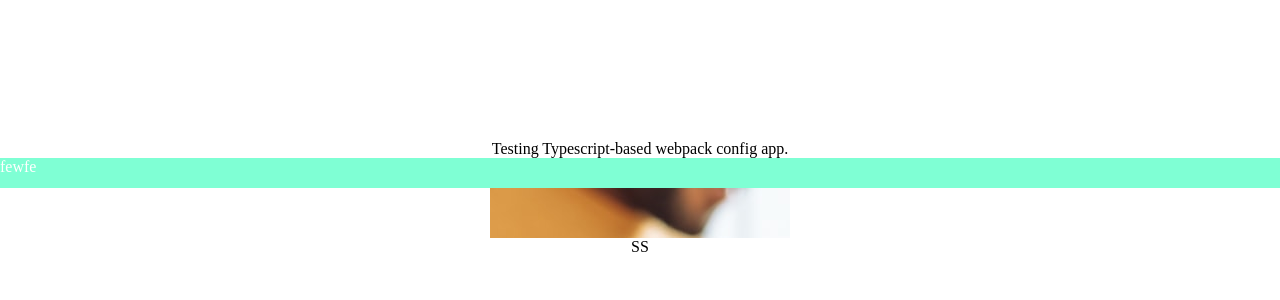
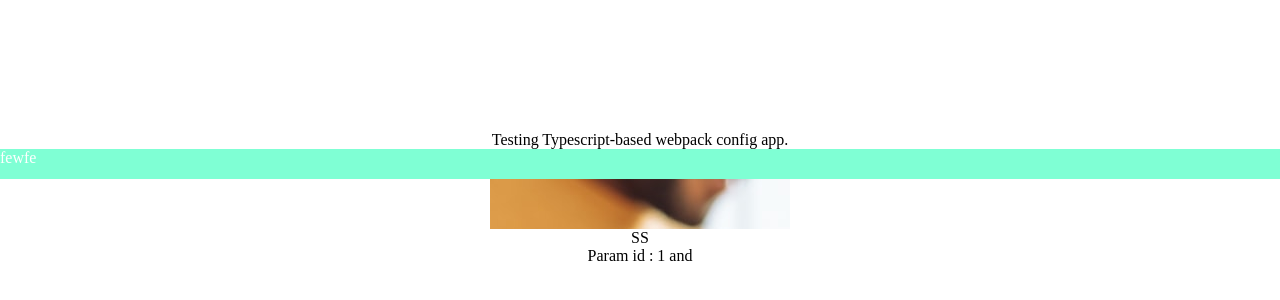
Before and after one commit to judoaseeta/webpack-config-tsbased, a React app: page /param/1 in a window 1280 px wide. Shown: the part 202-502 px from the top of the page. Built offline with nearby package versions, Linux system fonts and the light colour scheme; the HTML template or start-up script is replaced by a standard one.

Commit message:
리액트 라우터 추가 && 린트 명령어 수정

```diff
--- /dev/null
+++ b/src/components/routeWithParam.tsx
@@ -0,0 +1,16 @@
+import React from 'react'
+import { useParams } from 'react-router-dom'
+
+export interface RouteWithParamsProps {
+    name: string
+}
+export default function RouteWithParams({ name }: RouteWithParamsProps): React.ReactElement {
+    const { id } = useParams<{
+        id: string
+    }>()
+    return (
+        <div>
+            Param id : {id} and {name}{' '}
+        </div>
+    )
+}
--- a/src/home.tsx
+++ b/src/home.tsx
@@ -1,16 +1,21 @@
 import React from 'react'
+import { Route, Switch } from 'react-router-dom'
 import SS from './components/ss'
+import RouteWithParam from './components/routeWithParam'
 import './index.scss'
 import styles from './home.module.scss'
 import styles2 from './home.module.css'
 
-export default function Home() {
+export default function Home(): React.ReactElement {
     return (
         <div className={styles.container}>
             Testing Typescript-based webpack config app.
             <div className={styles2.region}>fewfe</div>
             <div className={styles.example_img} />
             <SS />
+            <Switch>
+                <Route path="/param/:id" component={RouteWithParam} />
+            </Switch>
         </div>
     )
 }
--- a/src/index.tsx
+++ b/src/index.tsx
@@ -1,9 +1,16 @@
 import React from 'react'
+import { Router } from 'react-router-dom'
+import { createBrowserHistory } from 'history'
 import { render } from 'react-dom'
 import Home from './home'
 
 const container = document.getElementById('root')
-
-const App = render(<Home />, container)
+export const browserHistory = createBrowserHistory()
+const App = render(
+    <Router history={browserHistory}>
+        <Home />
+    </Router>,
+    container,
+)
 
 export default App
--- a/webpack/client.ts
+++ b/webpack/client.ts
@@ -63,7 +63,7 @@ const devConfigs = merge([
     }),
     modules.html({
         template: htmlTemplate,
-        title: 'NEXTLAB LOGVIEWER',
+        title: 'WEBPACK_TYPESCRIPT_TEMPLATE',
     }),
     modules.configs.entry(path.join(root, './src/index.tsx')),
     modules.utils.devServer({
@@ -75,7 +75,7 @@ const devConfigs = merge([
         noInfo: true,
     }),
     modules.configs.output({
-        publicPath: '',
+        publicPath: '/',
     }),
     modules.utils.dotEnv(path.join(root, '/.env')),
 ])
@@ -108,7 +108,7 @@ const productionConfigs = merge([
     modules.configs.output({
         path: `${process.cwd()}/build`,
         filename: '[name].[chunkhash].prod.js',
-        publicPath: ``,
+        publicPath: '/',
     }),
     modules.styles.optimize(),
     modules.utils.clean(),
```
Also changed, not shown: package.json (+6 -2 lines), src/components/ssw.tsx (deleted, +0 -8 lines), 2 other files (tests, documents, lock files or other folders).
